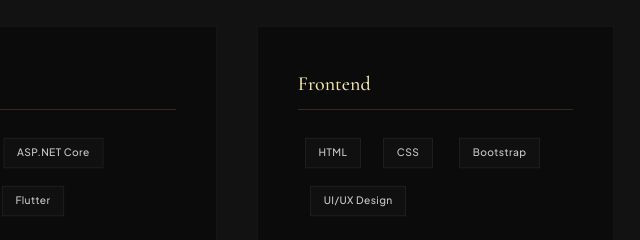
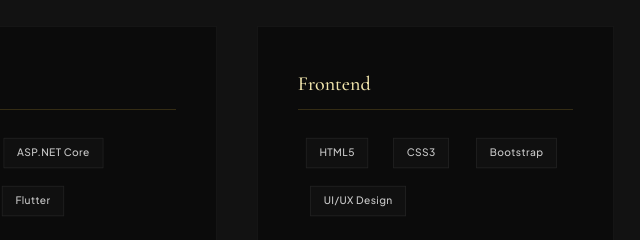
Before and after one commit to AbdulWahabAnsari16/portfolio, a plain HTML site: page index.html in a window 1280 px wide. Shown: the part 2460-2700 px from the top of the page, 602-1242 px from the left. Drawn offline with nearby package versions, Linux system fonts and the light colour scheme.

Commit message:
Update index.html

```diff
--- a/index.html
+++ b/index.html
@@ -262,8 +262,8 @@
           <div class="skill-group">
             <h3 class="skill-group__title">Frontend</h3>
             <ul class="skill-tags">
-              <li class="skill-tag">HTML</li>
-              <li class="skill-tag">CSS</li>
+              <li class="skill-tag">HTML5</li>
+              <li class="skill-tag">CSS3</li>
               <li class="skill-tag">Bootstrap</li>
               <li class="skill-tag">UI/UX Design</li>
             </ul>
```
